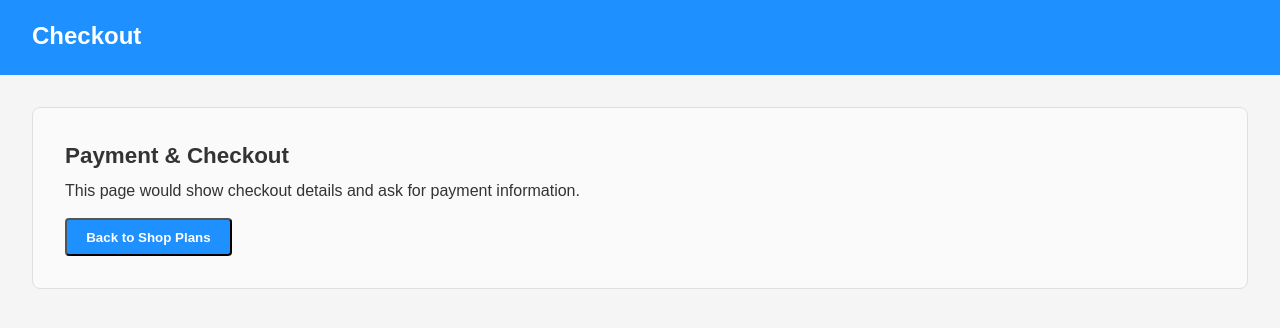
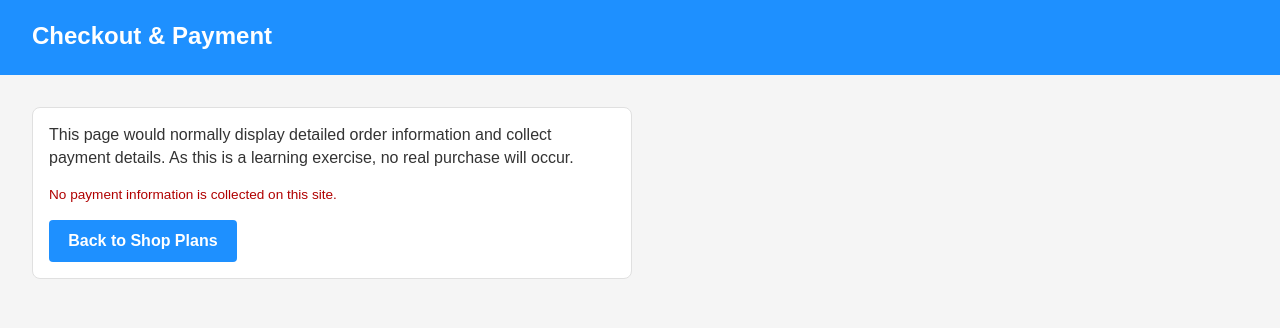
Before and after one commit to cjohns0334/telecom-funnel, a plain HTML site: page payment.html in a window 1280 px wide. Drawn offline with Linux system fonts and the light colour scheme.

Commit message:
Update payment.html

```diff
--- a/payment.html
+++ b/payment.html
@@ -1,25 +1,24 @@
 <!DOCTYPE html>
 <html lang="en">
 <head>
-    <meta charset="UTF-8">
-    <title>Payment Page</title>
-    <link rel="stylesheet" href="styles.css">
+  <meta charset="UTF-8">
+  <meta name="viewport" content="width=device-width, initial-scale=1.0">
+  <title>Checkout & Payment</title>
+  <link rel="stylesheet" href="styles.css">
 </head>
 <body>
-    <header class="header">
-        <h1>Checkout</h1>
-    </header>
-    <main class="container">
-        <section class="hero">
-            <h2>Payment & Checkout</h2>
-            <p>This page would show checkout details and ask for payment information.</p>
-            <button class="button" onclick="goBack()">Back to Shop Plans</button>
-        </section>
-    </main>
-    <script>
-        function goBack() {
-            window.location.href = 'category.html';
-        }
-    </script>
+  <header>
+    <h1>Checkout & Payment</h1>
+  </header>
+  <main>
+    <div class="summary">
+      <p>
+        This page would normally display detailed order information and collect payment details.
+        As this is a learning exercise, no real purchase will occur.
+      </p>
+      <p class="note">No payment information is collected on this site.</p>
+      <a href="category.html" class="checkout-btn">Back to Shop Plans</a>
+    </div>
+  </main>
 </body>
 </html>
```
